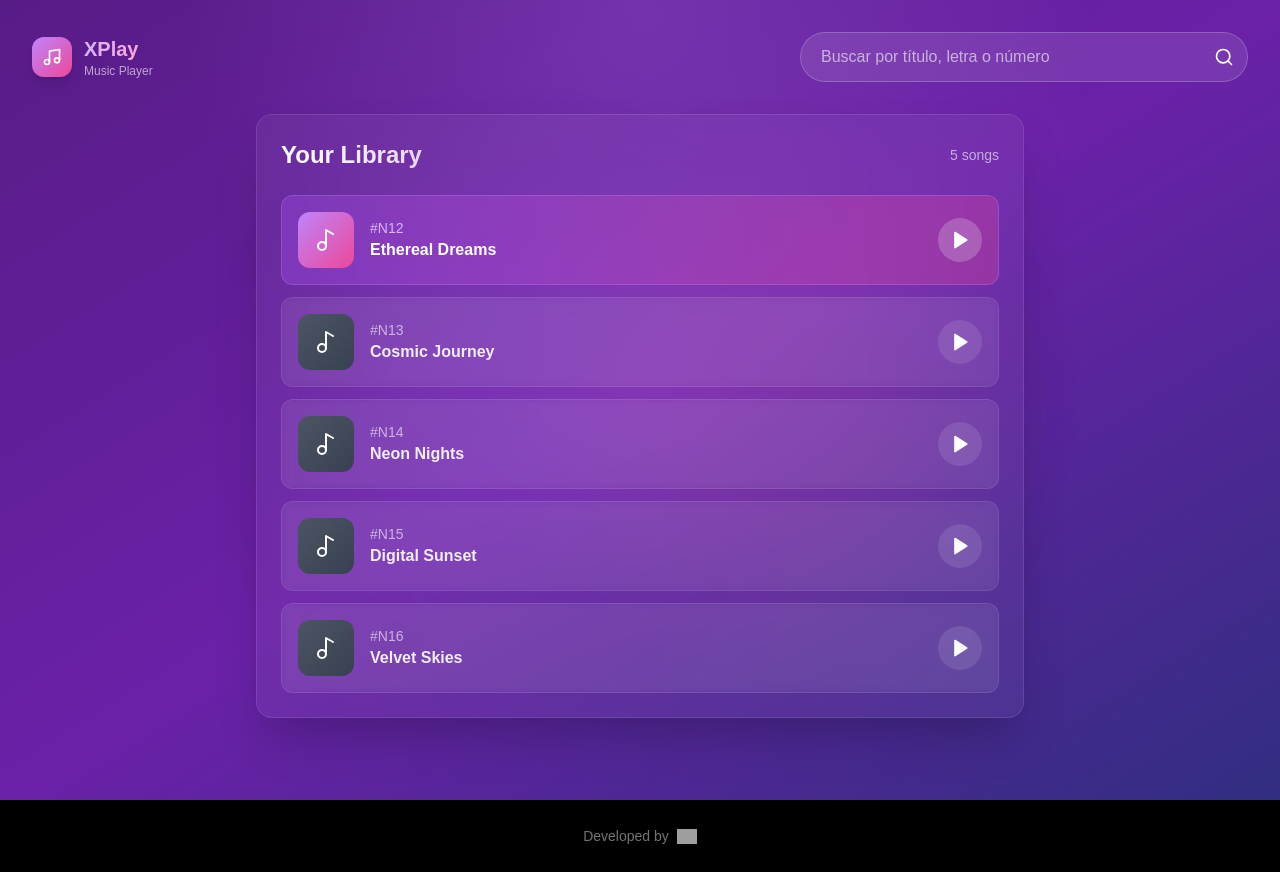
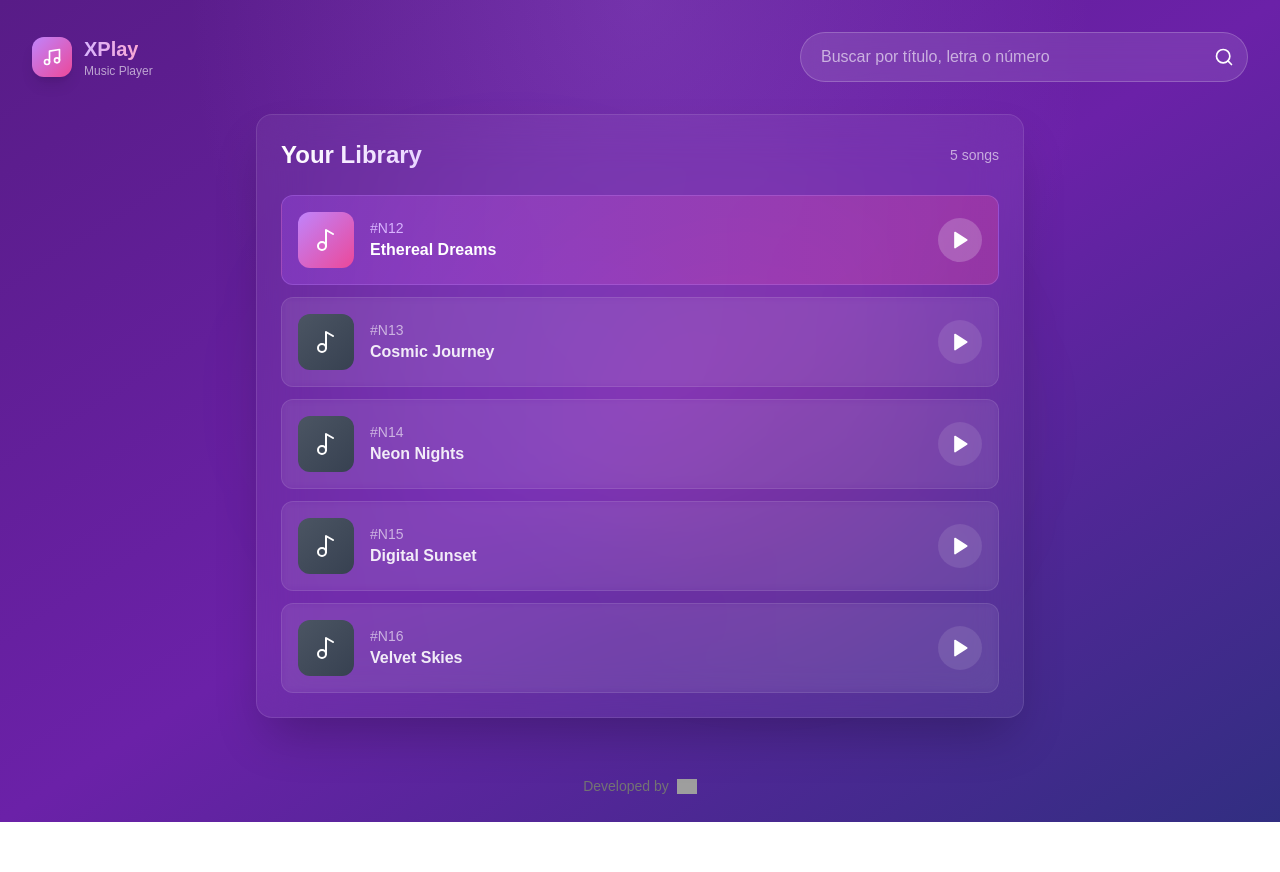
Before and after one commit to omargpax/xplayer, a Next.js app: page / in a window 1280 px wide. After the commit the page ends 822 px from the top, so only its background shows below. Built offline with nearby package versions, Linux system fonts and the light colour scheme; grey boxes are pictures that could not be loaded.

Commit message:
fix:style_footer

```diff
--- a/app/layout.tsx
+++ b/app/layout.tsx
@@ -1,5 +1,4 @@
 import type { Metadata } from 'next'
-import Footer from "../components/footer"
 import './globals.css'
 
 export const metadata: Metadata = {
@@ -15,7 +14,7 @@ export default function RootLayout({
 }>) {
   return (
     <html lang="en">
-      <body>{children} <Footer/> </body>
+      <body>{children}</body>
     </html>
   )
 }
--- a/app/page.tsx
+++ b/app/page.tsx
@@ -1,7 +1,7 @@
 "use client"
 
 import type React from "react"
-
+import Footer from "../components/footer"
 import { useState, useRef, useEffect } from "react"
 import { Play, Pause, SkipBack, SkipForward, Music, ArrowLeft, Volume2, Heart } from "lucide-react"
 import { SearchBox } from "../components/search-box"
@@ -303,6 +303,8 @@ export default function Page() {
         )}
       </div>
 
+       <Footer/>
+
       <style jsx>{`
         .slider::-webkit-slider-thumb {
           appearance: none;
--- a/components/footer.tsx
+++ b/components/footer.tsx
@@ -4,7 +4,7 @@ import type { FC } from "react"
 
 const Footer: FC = () => {
     return (
-        <footer className="py-6 text-center mt-auto bg-black font-orbitron">
+        <footer className="py-6 text-center mt-auto bg-transparent">
             <Link
                 href="https://omargpax.vercel.app"
                 target="_blank"
```
